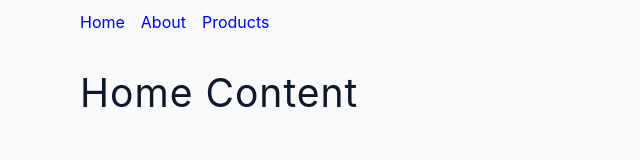
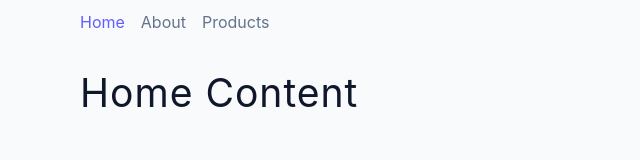
Before and after one commit to BarryCoding/study-react-router6, a React (Vite) app: page / in a window 1280 px wide. Shown: the top 160 px of the page, without its empty margins (0-640 px from the left). Built offline with nearby package versions, Linux system fonts and the light colour scheme.

Commit message:
step9 NavLink component to control acitve link style

```diff
--- /dev/null
+++ b/src/components/StyledNavbar.jsx
@@ -0,0 +1,12 @@
+import { NavLink } from 'react-router-dom';
+const Navbar = () => {
+  const isActiveLink = ({isActive}) => (isActive ? 'link active' : 'link')
+  return (
+    <nav className='navbar'>
+      <NavLink to='/' className={isActiveLink} >Home</NavLink>
+      <NavLink to='/about' className={isActiveLink} >About</NavLink>
+      <NavLink to='/products'className={isActiveLink} >Products</NavLink>
+    </nav>
+  );
+};
+export default Navbar;
--- a/src/pages/SharedLayout.jsx
+++ b/src/pages/SharedLayout.jsx
@@ -1,9 +1,10 @@
-import {Outlet} from 'react-router-dom'
-import Navbar from '../components/Navbar';
+import { Outlet } from 'react-router-dom';
+// import Navbar from '../components/Navbar';
+import StyledNavbar from '../components/StyledNavbar';
 const SharedLayout = () => {
   return (
     <>
-    <Navbar />
+      <StyledNavbar />
       <Outlet />
     </>
   );
```
Also changed, not shown: 1 other file (tests, documents, lock files or other folders).
